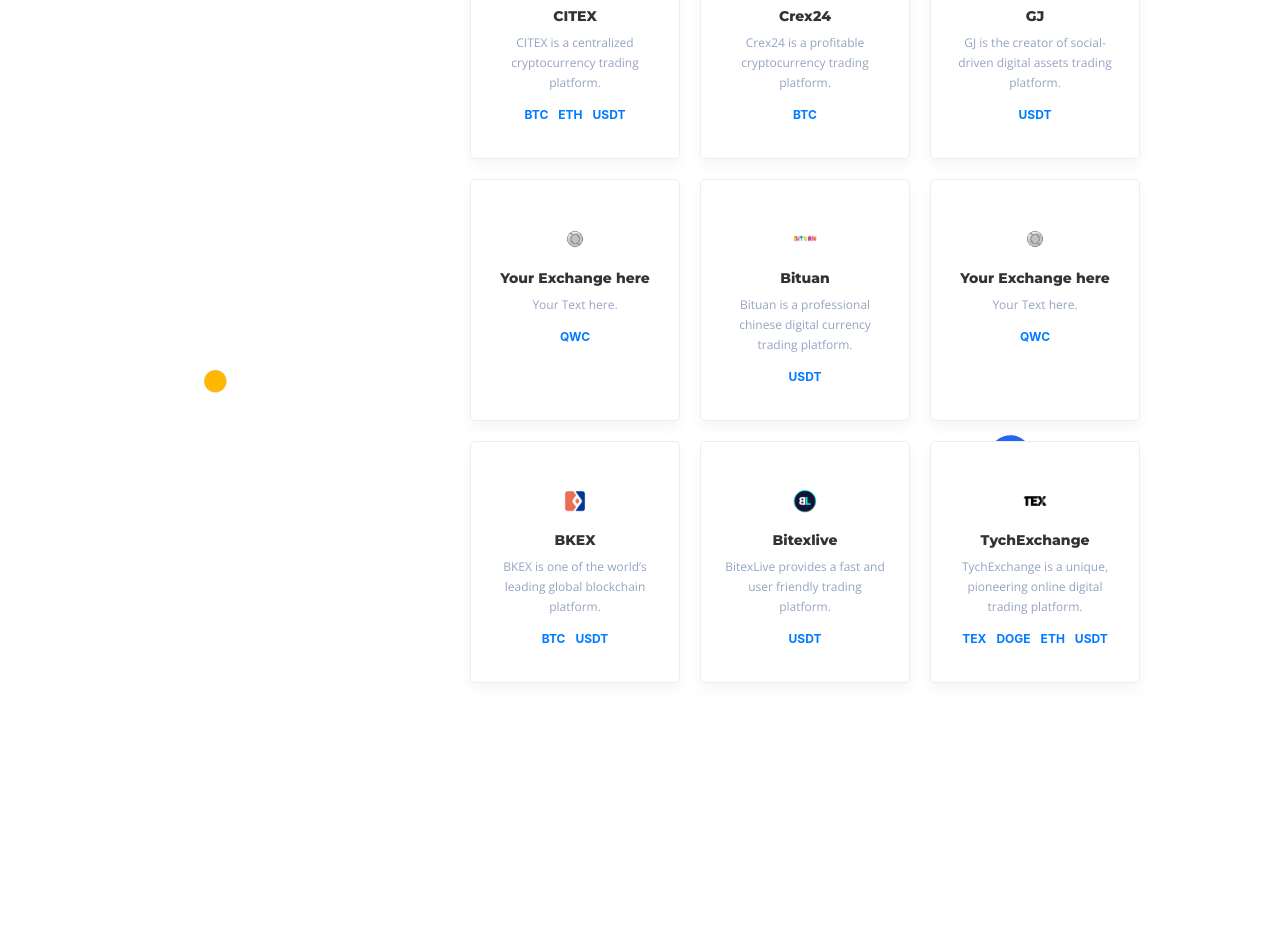
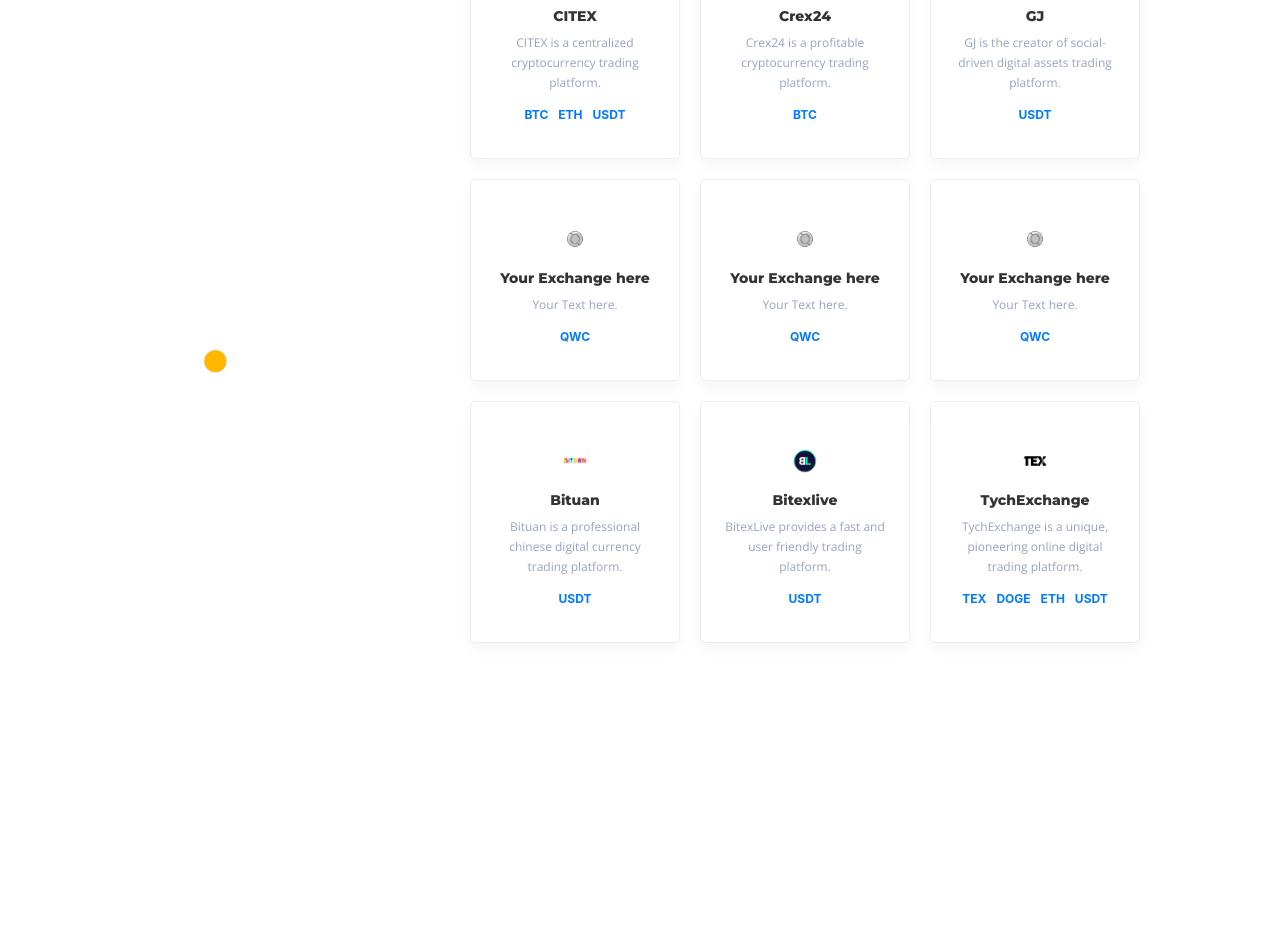
Before and after one commit to qwertycoin-org/qwertycoin-org.github.io, a plain HTML site: page index.html in a window 1280 px wide. Shown: the part 4897-5827 px from the top of the page. Drawn offline with nearby package versions, Linux system fonts and the light colour scheme; a script that the page names is missing.

Commit message:
Update Exchanges

```diff
--- a/index.html
+++ b/index.html
@@ -1118,22 +1118,21 @@
 
                                             <div class="item-enviroment">
                                                 <div class="item-enviroment__icon">
-                                                    <a href="https://bituan.cc/" target="_blank">
+                                                    <a href="https://qwwertycoin.com" target="_blank">
                                                         <span>
-                                                            <img src="./img/exchange-icons/Bituan-150x150.png" alt="">
+                                                            <img src="./img/members/team-07.png" alt="">
                                                         </span>
                                                     </a>
                                                 </div>
-                                                <a href="https://www.bituan.pro/" target="_blank">
-                                                    <div class="item-enviroment__title">Bituan</div>
+                                                <a href="https://qwwertycoin.com" target="_blank">
+                                                    <div class="item-enviroment__title">Your Exchange here</div>
                                                 </a>
-                                                <div class="item-enviroment__text">Bituan is a professional chinese digital currency trading platform.</div>
+                                                <div class="item-enviroment__text">Your Text here.</div>
                                                     <div class="item-enviroment__list-block">
                                                         <ul class="item-enviroment__list">
                                                             <li class="item-enviroment__list-item">
-                                                                <a href="https://exchange.bituan.pro/trade/professional/QWC-USDT" target="_blank">USDT</a>
+                                                                <a href="https://qwwertycoin.com" target="_blank">QWC</a>
                                                             </li>
-
                                                         </ul>
                                                     </div>
                                             </div>
@@ -1167,29 +1166,27 @@
                                     <!-- Tab-row-3-->
                                     <div class="enviroment__item-row">
 
-                                        <div class="item-enviroment">
-                                            <div class="item-enviroment__icon">
-                                                <a href="https://www.bkex.com/" target="_blank">
-                                                    <span>
-                                                        <img src="./img/exchange-icons/bkexg.png" alt="">
-                                                    </span>
+                                            <div class="item-enviroment">
+                                                <div class="item-enviroment__icon">
+                                                    <a href="https://bituan.cc/" target="_blank">
+                                                        <span>
+                                                            <img src="./img/exchange-icons/Bituan-150x150.png" alt="">
+                                                        </span>
+                                                    </a>
+                                                </div>
+                                                <a href="https://www.bituan.pro/" target="_blank">
+                                                    <div class="item-enviroment__title">Bituan</div>
                                                 </a>
-                                            </div>
-                                            <a href="https://www.bkex.com/" target="_blank">
-                                                <div class="item-enviroment__title">BKEX</div>
-                                            </a>
-                                            <div class="item-enviroment__text">BKEX is one of the world’s leading global blockchain platform.</div>
-                                                <div class="item-enviroment__list-block">
-                                                    <ul class="item-enviroment__list">
-                                                        <li class="item-enviroment__list-item">
-                                                            <a href="https://www.bkex.com/trade/QWC_BTC" target="_blank">BTC</a>
-                                                        </li>
-                                                        <li class="item-enviroment__list-item">
-                                                            <a href="https://www.bkex.com/trade/QWC_USDT" target="_blank">USDT</a>
-                                                        </li>
-                                                    </ul>
-                                                </div>
-                                        </div>
+                                                <div class="item-enviroment__text">Bituan is a professional chinese digital currency trading platform.</div>
+                                                    <div class="item-enviroment__list-block">
+                                                        <ul class="item-enviroment__list">
+                                                            <li class="item-enviroment__list-item">
+                                                                <a href="https://exchange.bituan.pro/trade/professional/QWC-USDT" target="_blank">USDT</a>
+                                                            </li>
+
+                                                        </ul>
+                                                    </div>
+                                            </div>
 
                                         <div class="item-enviroment">
                                             <div class="item-enviroment__icon">
```
Also changed, not shown: img/exchange-icons/altillyex.png (deleted), img/exchange-icons/bkexg.png (deleted), img/exchange-icons/qbtc.png (deleted).
